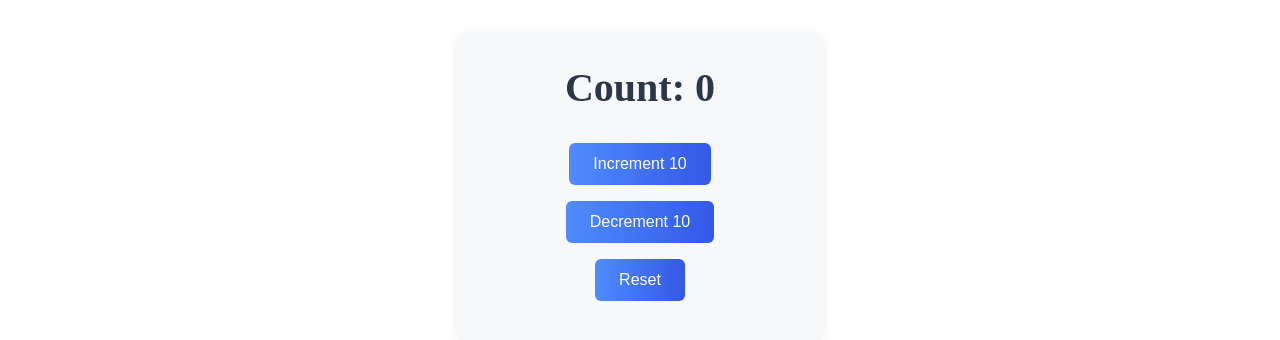
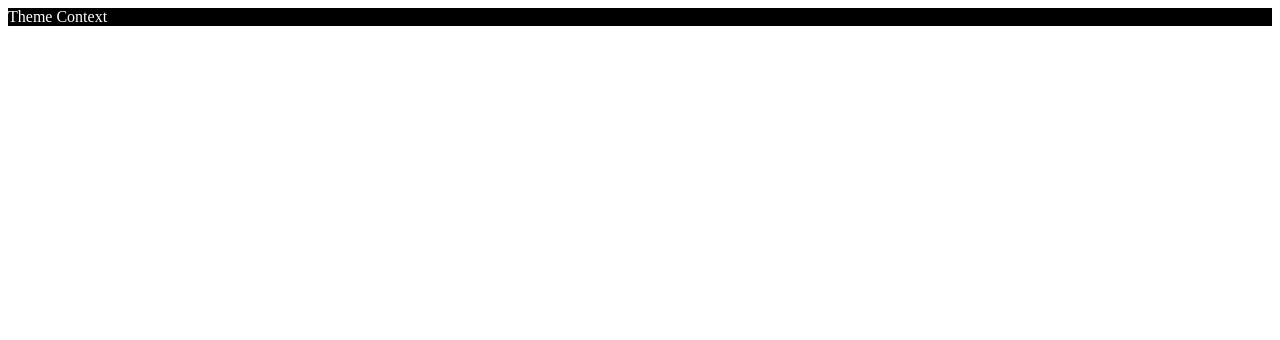
Before and after one commit to sadanmian/react-ts, a React (Vite) app: page / in a window 1280 px wide. Shown: the top 340 px of the page. Built offline with nearby package versions, Linux system fonts and the light colour scheme.

Commit message:
14 - useContext Hook

```diff
--- a/src/App.tsx
+++ b/src/App.tsx
@@ -1,9 +1,12 @@
-import { Counter } from "./components/state/Counter";
+import Box from "./components/context/Box";
+import { ThemeContextProvider } from "./components/context/ThemeContext";
 
 function App() {
   return (
     <div>
-      <Counter />
+      <ThemeContextProvider>
+        <Box />
+      </ThemeContextProvider>
     </div>
   );
 }
--- /dev/null
+++ b/src/components/context/Box.tsx
@@ -0,0 +1,15 @@
+import React, { useContext } from "react";
+import { ThemeContext } from "./ThemeContext";
+
+function Box() {
+  const theme = useContext(ThemeContext);
+  return (
+    <div
+      style={{ backgroundColor: theme.primary.main, color: theme.primary.text }}
+    >
+      Theme Context
+    </div>
+  );
+}
+
+export default Box;
--- /dev/null
+++ b/src/components/context/ThemeContext.tsx
@@ -0,0 +1,16 @@
+import { createContext } from "react";
+import { theme } from "./theme";
+
+type ThemeContextProviderProps = {
+  children: React.ReactNode;
+};
+
+export const ThemeContext = createContext(theme);
+
+export const ThemeContextProvider = ({
+  children,
+}: ThemeContextProviderProps) => {
+  return (
+    <ThemeContext.Provider value={theme}>{children}</ThemeContext.Provider>
+  );
+};
--- /dev/null
+++ b/src/components/context/theme.ts
@@ -0,0 +1,10 @@
+export const theme = {
+  primary: {
+    main: "#000000",
+    text: "#ffffff",
+  },
+  secondary: {
+    main: "#ffffff",
+    text: "#000000",
+  },
+};
```
